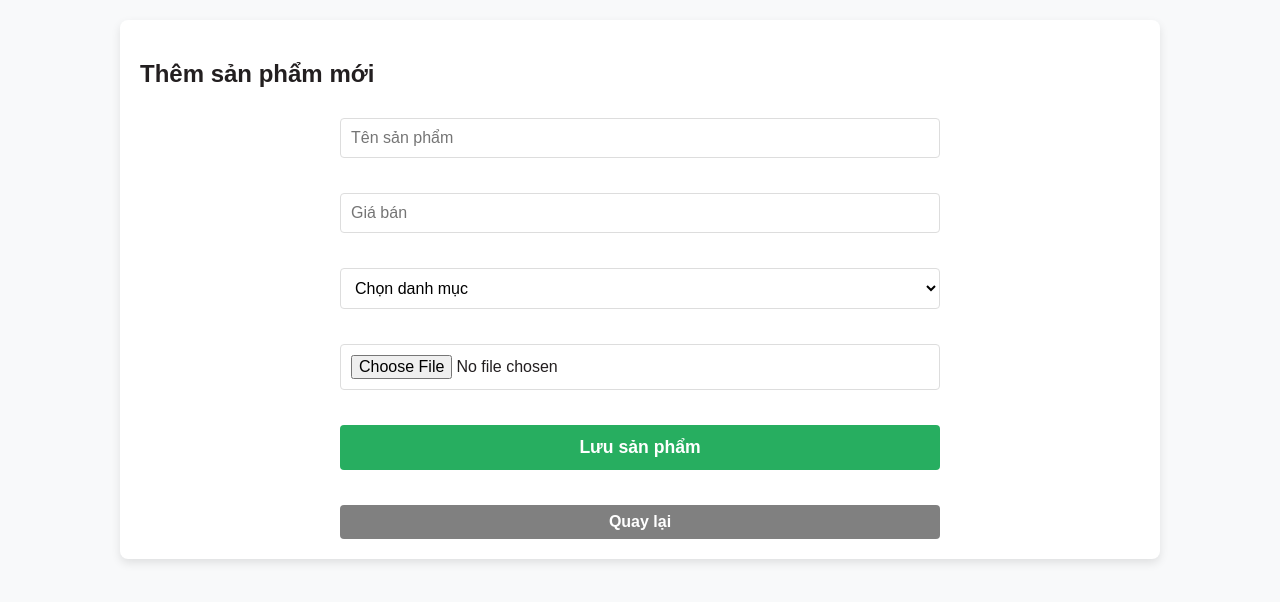
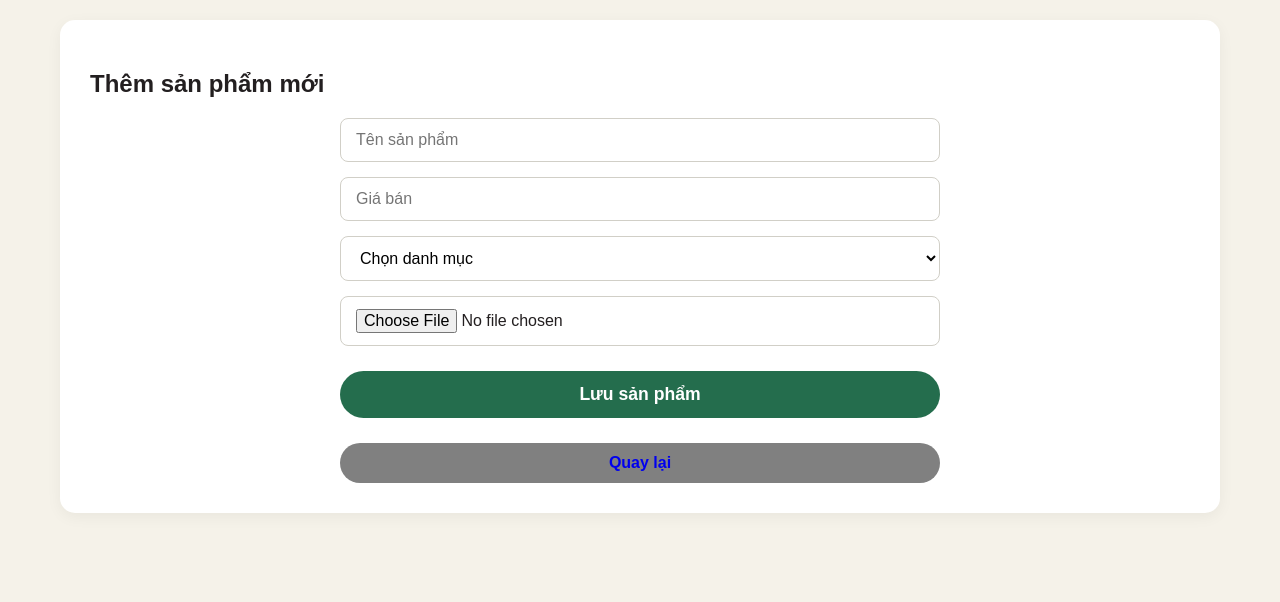
Before and after one commit to giahuy3112/PetShop, a PHP site: page /admin/add_product.php in a window 1280 px wide. Shown: the top 602 px of the page. Run offline with PHP 8.4, Linux system fonts and the light colour scheme; the visitor is signed in with stand-in values (Sample User, id 1).

Commit message:
Update remaining files

```diff
--- a/admin/admin_style.css
+++ b/admin/admin_style.css
@@ -142,99 +142,3 @@ form .btn-success-add {
     text-decoration: none;
     margin-top: 10px;
 }
-:root {
-    --primary: #2c3e50;
-    --accent: #3498db;
-    --success: #27ae60;
-    --danger: #e74c3c;
-    --bg: #f8f9fa;
-}
-body {
-    font-family: 'Arial',
-    sans-serif;
-    background:
-    var(--bg);
-    padding: 20px;
-}
-.container {
-    max-width: 1000px;
-    margin: auto;
-    background: white;
-    padding: 20px;
-    border-radius: 8px;
-    box-shadow: 0 4px 10px rgba(0,0,0,0.1);
-}
-table {
-    width: 100%;
-    border-collapse: collapse;
-    margin-top: 20px;
-}
-th, td {
-    padding: 12px;
-    text-align: left;
-    border-bottom: 1px solid #eee;
-}
-th {
-    background: var(--primary);
-    color: white;
-}
-.btn {
-    padding: 8px 12px;
-    border-radius: 4px;
-    text-decoration: none;
-    color: white;
-    cursor: pointer;
-    border: none;
-}
-.btn-success-add {
-   background-color: #27ae60 !important;
-   color: white !important;
-   display: block;
-   width: 100%;
-   margin-top: 10px;
-   padding: 10px;
-   font-size: 1.1rem;
-}
-.btn-success-edit {
-   background-color: #2980b9 !important;
-   color: white !important;
-   display: inline-block;
-   margin-top: 10px;
-}
-.btn-delete {
-   background-color: #e74c3c !important;
-   color: white !important;
-}
-form input, form select {
-    padding: 10px;
-    margin: 10px 0;
-    width: 100%;
-    border: 1px solid #ddd;
-    border-radius: 4px;
-}
-
-
-.navbar {
-   display: flex;
-   justify-content: center;
-   gap: 15px;
-   margin-bottom: 20px;
-   padding: 10px;
-}
-
-.navbar .btn {
-   display: inline-block;
-   width: auto;
-   padding: 10px 20px;
-   min-width: 150px;
-   text-align: center;
-}
-
-.btn-edit, .btn-add {
-   background-color: #2980b9 !important;
-   color: white !important;
-}
-
-.navbar .btn:hover {
-   background-color: #1f6391 !important;
-}
```
